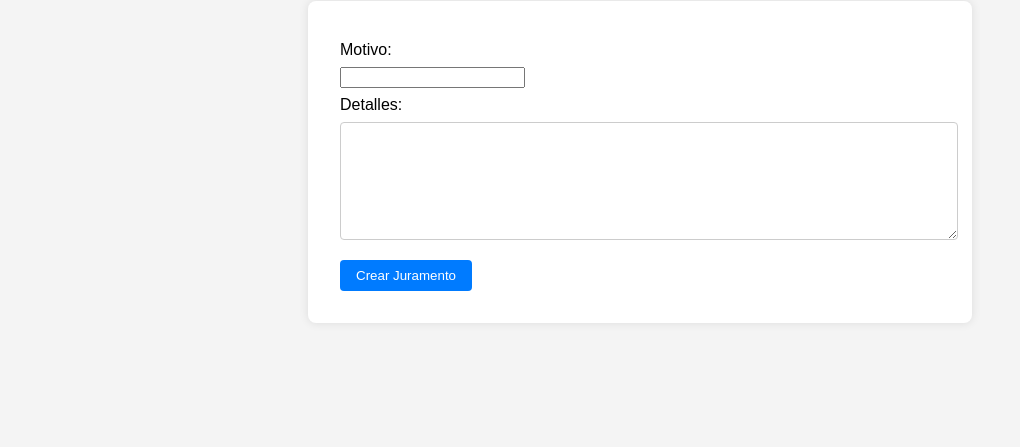
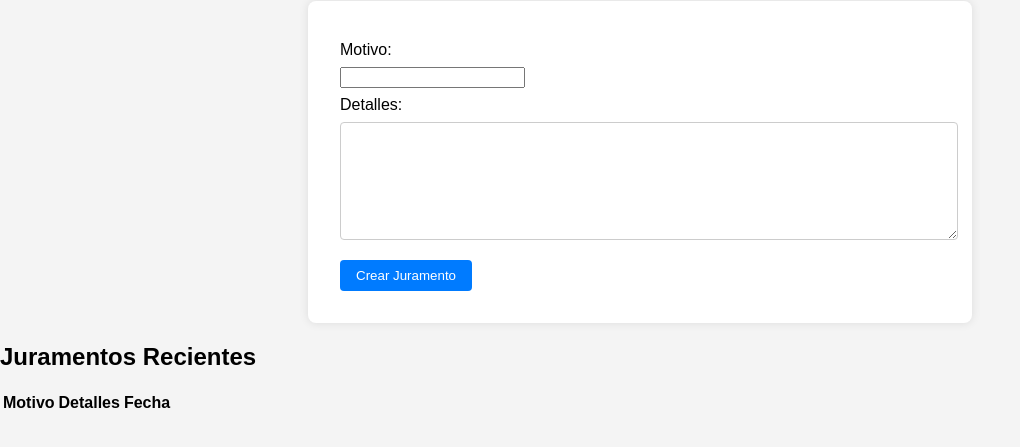
Before and after one commit to GAbriel1800/Jura-lo, a website: page index.html in a window 1280 px wide. Shown: the part 79-526 px from the top of the page, without its empty margins (0-1020 px from the left). Drawn offline with Linux system fonts and the light colour scheme.

Commit message:
Update index.html

```diff
--- a/index.html
+++ b/index.html
@@ -17,7 +17,21 @@
         <br>
         <button type="submit">Crear Juramento</button>
     </form>
-    <div id="result-container"></div>
+
+    <h2>Juramentos Recientes</h2>
+    <table id="juramentos-table">
+        <thead>
+            <tr>
+                <th>Motivo</th>
+                <th>Detalles</th>
+                <th>Fecha</th>
+            </tr>
+        </thead>
+        <tbody>
+            <!-- Aquí se llenarán los juramentos -->
+        </tbody>
+    </table>
+
     <script src="script.js"></script>
 </body>
 </html>
```
